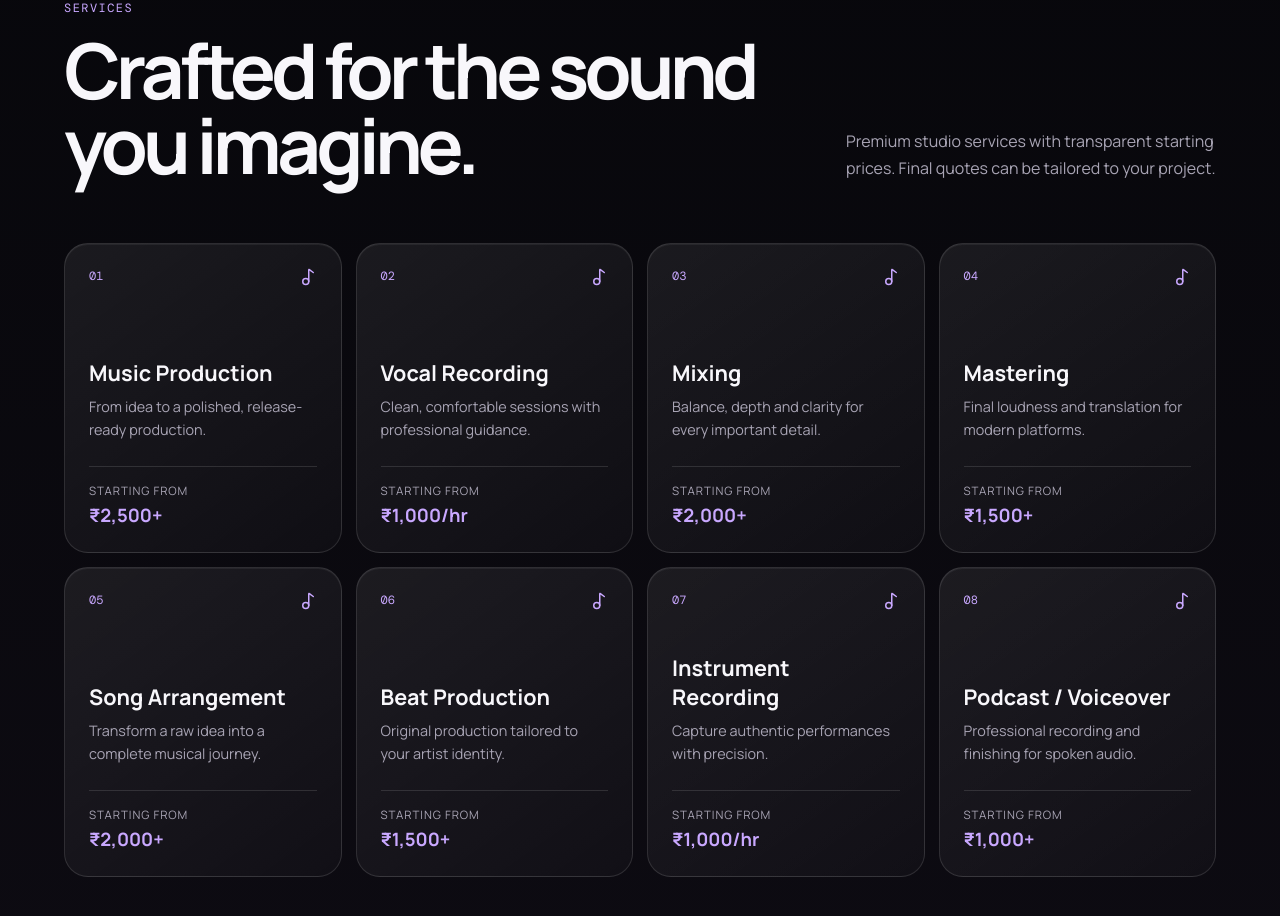
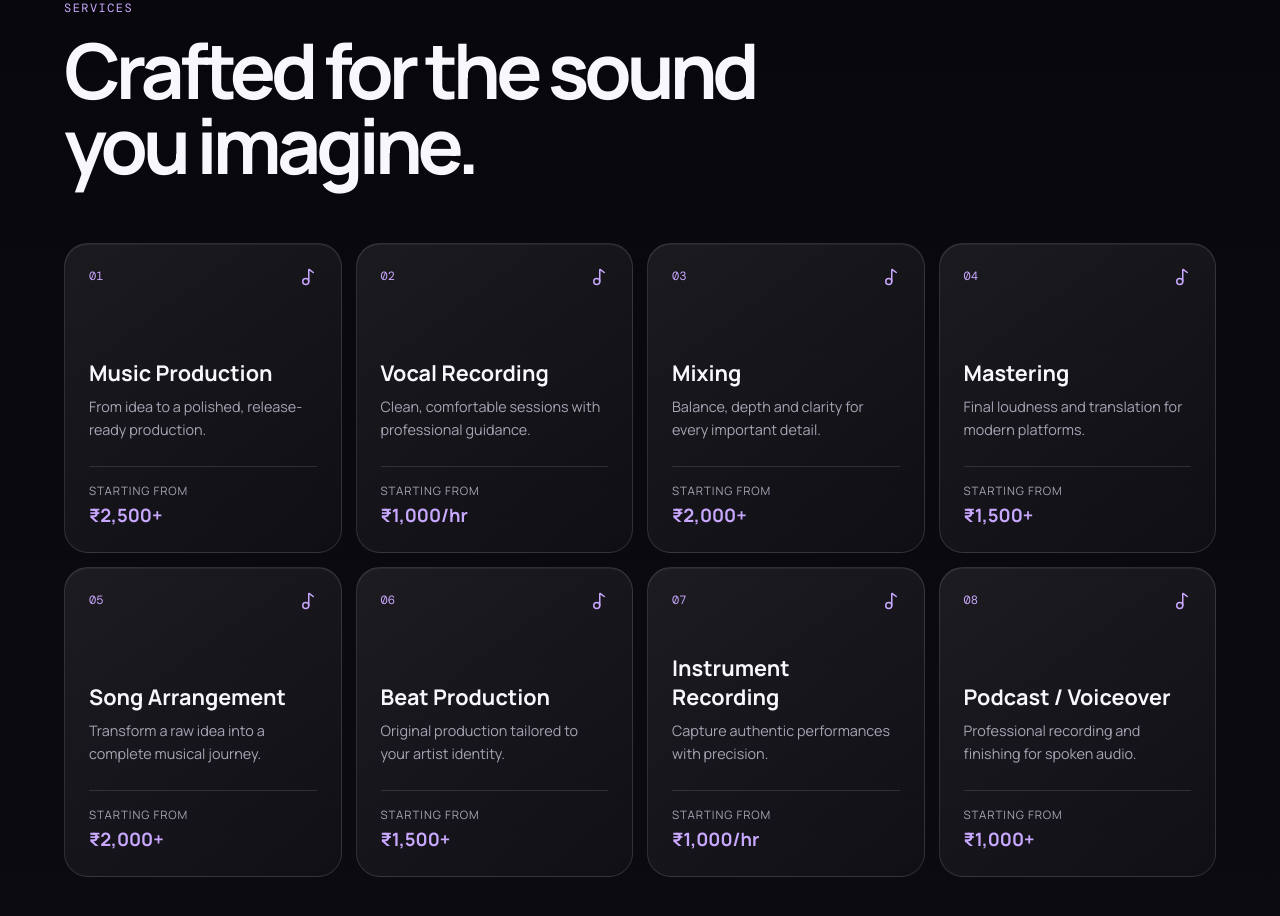
Before and after one commit to nishan-tradeweb/Rawchord, a React (Vite) app: page / in a window 1280 px wide. Shown: the part 920-1836 px from the top of the page. Built offline with nearby package versions, Linux system fonts and the light colour scheme.

Commit message:
Update App.tsx

```diff
--- a/src/App.tsx
+++ b/src/App.tsx
@@ -129,7 +129,7 @@ function App() {
             <span className="section-kicker">SERVICES</span>
             <h2>Crafted for the sound you imagine.</h2>
           </div>
-          <p>Premium studio services with transparent starting prices. Final quotes can be tailored to your project.</p>
+          <p></p>
         </div>
 
         <div className="services-grid">
```
